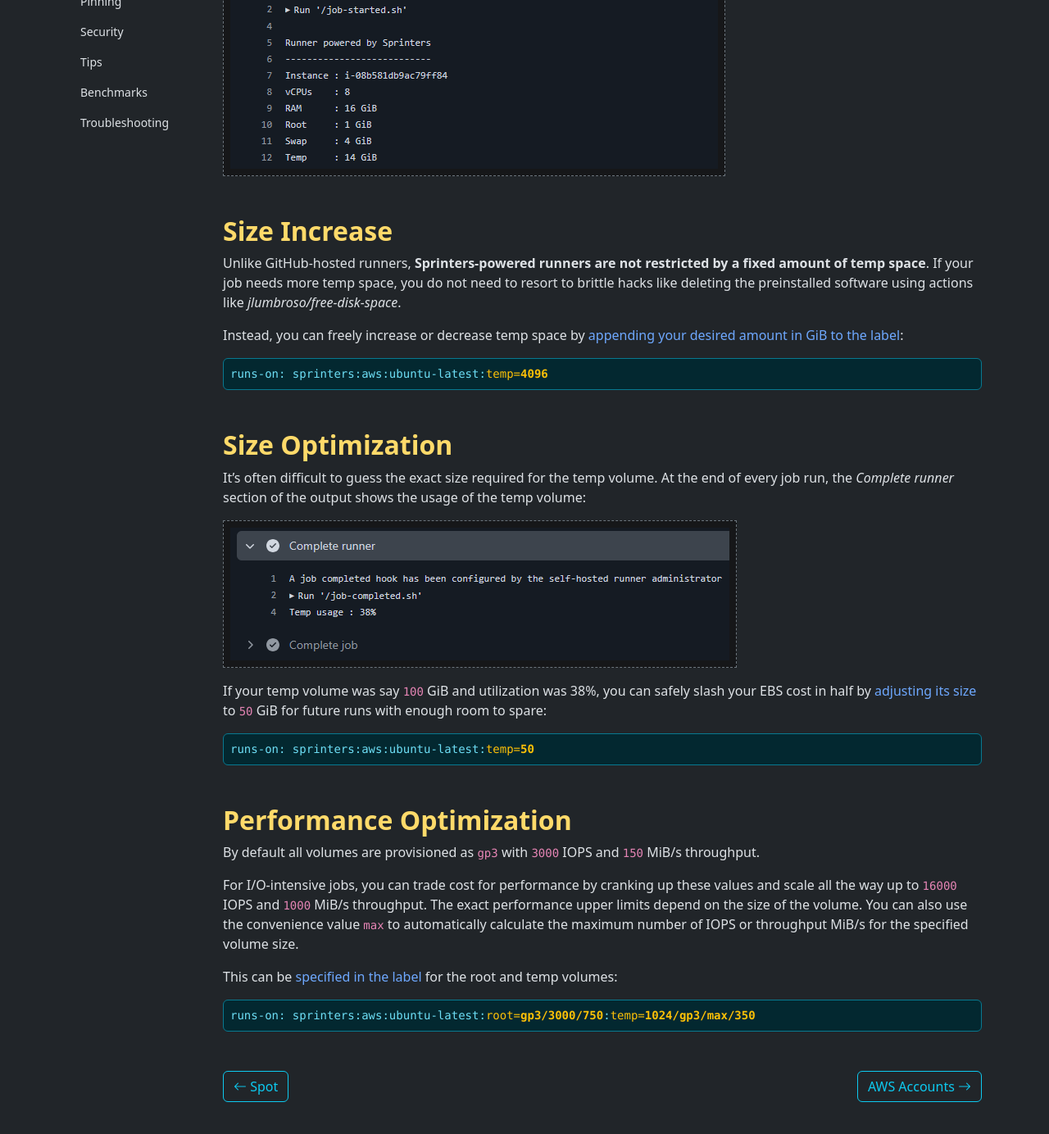
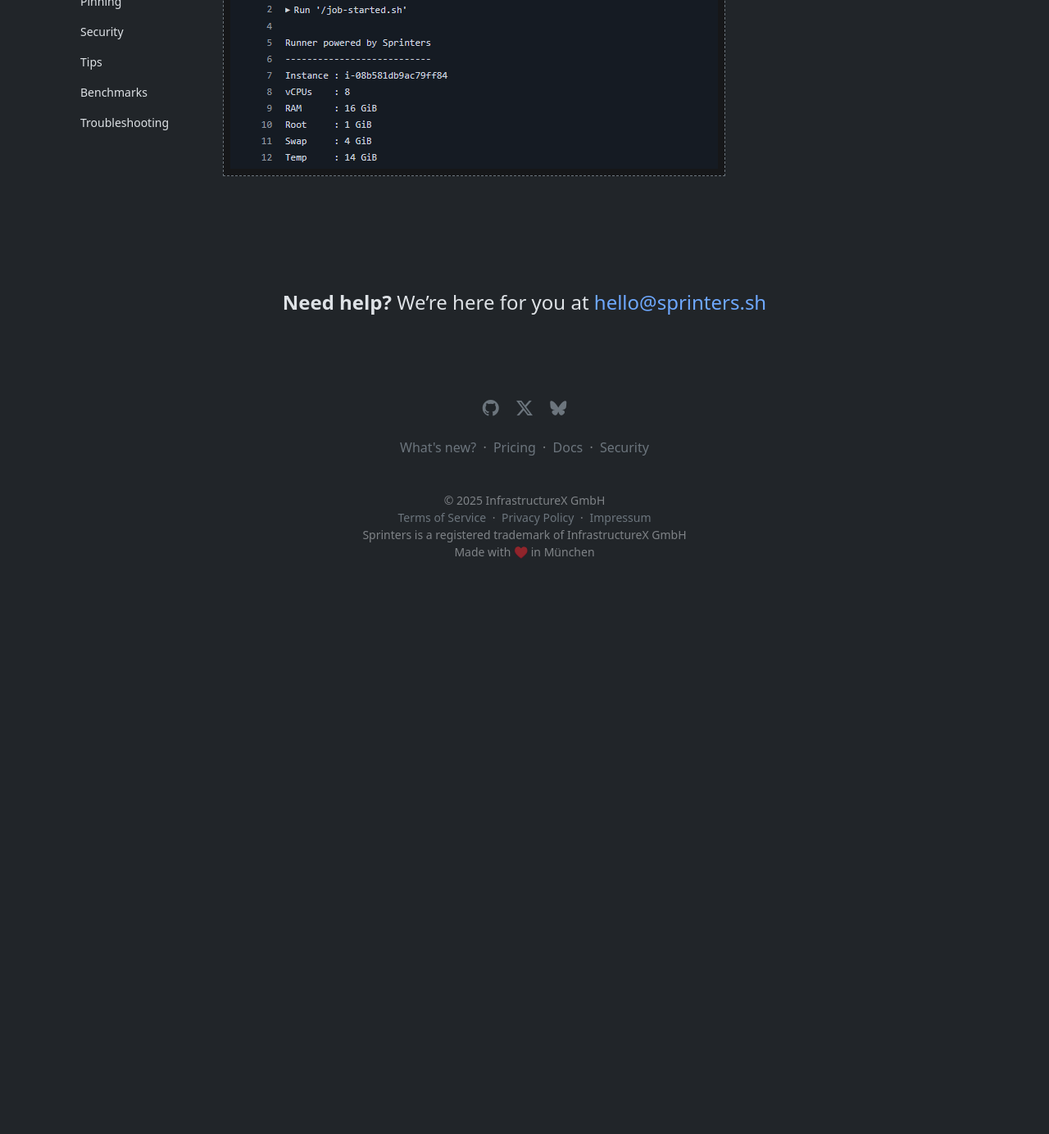
Before and after one commit to sprinters-sh/sprinters.sh, a Jekyll site: the page built from docs/volumes.md, in a window 1280 px wide and 1400 px high, scrolled down 477 px. Shown: the top 1384 px of the window at 82% size. Built offline with Jekyll 4.4.1, drawn with Linux system fonts in a browser that asks for light colours; after the commit the page ends 1209 px from its top, so only the background shows below that.

```diff
--- a/_data/docs.yml
+++ b/_data/docs.yml
@@ -3,8 +3,8 @@
 - path: "docs/label.md"
 - path: "docs/images.md"
 - path: "docs/instances.md"
+- path: "docs/temp.md"
 - path: "docs/spot.md"
-- path: "docs/volumes.md"
 - path: "docs/aws-accounts.md"
 - path: "docs/aws-regions.md"
 - path: "docs/aws-resources.md"
--- a/docs/volumes.md
+++ b/docs/volumes.md
@@ -15,43 +15,3 @@ The **temp** volume contains the temp space (default: `14` GiB) for the runner w
 You can see details about the size of these volumes in the _Set up runner_ section of the job output:
 
 ![Set up runner output](/assets/volumes/set-up-runner.png){: .screenshot }
-
-{% include h2.html id="size-increase" text="Size Increase" %}
-
-Unlike GitHub-hosted runners, **Sprinters-powered runners are not restricted by a fixed amount of temp space**. If your job
-needs more temp space, you do not need to resort to brittle hacks like deleting the preinstalled software using
-actions like _jlumbroso/free-disk-space_.
-
-Instead, you can freely increase or decrease temp space by [appending your desired amount in GiB to the label](/docs/label#temp):
-
-<div class="alert alert-info font-monospace p-0 mb-3 position-relative" role="alert">
-    <pre class="mb-0 p-2 fs-7">runs-on: sprinters:aws:ubuntu-latest:<span class="text-warning">temp=<span class="fw-bold">4096</span></span></pre>
-</div>
-
-{% include h2.html id="size-optimization" text="Size Optimization" %}
-
-It's often difficult to guess the exact size required for the temp volume. At the end of every job run,
-the _Complete runner_ section of the output shows the usage of the temp volume:
-
-![Complete runner output](/assets/volumes/complete-runner.png){: .screenshot }
-
-If your temp volume was say `100` GiB and utilization was 38%,
-you can safely slash your EBS cost in half by [adjusting its size](/docs/label#temp) to `50` GiB for future runs with enough room to spare:
-
-<div class="alert alert-info font-monospace p-0 mb-3 position-relative" role="alert">
-    <pre class="mb-0 p-2 fs-7">runs-on: sprinters:aws:ubuntu-latest:<span class="text-warning">temp=<span class="fw-bold">50</span></span></pre>
-</div>
-
-{% include h2.html id="performance" text="Performance Optimization" %}
-
-By default all volumes are provisioned as `gp3` with `3000` IOPS and `150` MiB/s throughput.
-
-For I/O-intensive jobs, you can trade cost for performance by cranking up these values and scale all the way up
-to `16000` IOPS and `1000` MiB/s throughput. The exact performance upper limits depend on the size of the volume.
-You can also use the convenience value `max` to automatically calculate the maximum number of IOPS or throughput MiB/s
-for the specified volume size.
-
-This can be [specified in the label](/docs/label#temp) for the root and temp volumes:
-<div class="alert alert-info font-monospace p-0 mb-3 position-relative" role="alert">
-    <pre class="mb-0 p-2 fs-7">runs-on: sprinters:aws:ubuntu-latest:<span class="text-warning">root=<span class="fw-bold">gp3/3000/750</span></span>:<span class="text-warning">temp=<span class="fw-bold">1024/gp3/max/350</span></span></pre>
-</div>
```
Also changed, not shown: docs/temp.md (added, +102 -0 lines).
